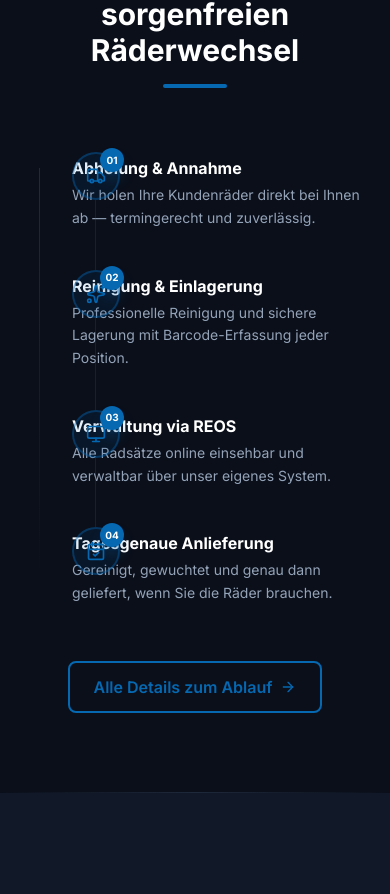
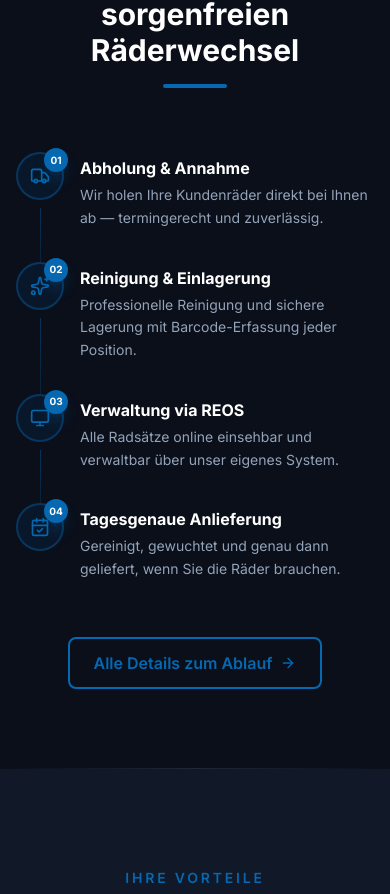
Before and after one commit to Luetfi/raedlogneu, a Next.js app: page / in a window 390 px wide. Shown: the part 3186-4080 px from the top of the page. Built offline with nearby package versions, Linux system fonts and the light colour scheme.

Commit message:
section behebung für mobile

```diff
--- a/src/components/sections/ProcessFlow.tsx
+++ b/src/components/sections/ProcessFlow.tsx
@@ -144,25 +144,14 @@ export default function ProcessFlow() {
           initial="hidden"
           whileInView="visible"
           viewport={{ once: true, margin: '-40px' }}
-          className="lg:hidden relative pl-14"
+          className="lg:hidden flex flex-col"
         >
-          {/* Vertical line */}
-          <div className="absolute left-[23px] top-4 bottom-4 w-px bg-gradient-to-b from-primary/40 via-primary/20 to-transparent" />
-
           {steps.map((step, i) => {
             const Icon = step.icon
             return (
-              <motion.div key={step.number} variants={staggerItem} className="relative pb-10 last:pb-0">
-                {/* Vertical connector animation */}
-                {i < steps.length - 1 && (
-                  <motion.div
-                    variants={verticalConnectorVariant(i)}
-                    className="absolute left-[23px] top-12 bottom-0 w-px bg-primary/25 origin-top"
-                  />
-                )}
-
-                {/* Icon circle */}
-                <div className="absolute left-0 top-0">
+              <motion.div key={step.number} variants={staggerItem} className="flex items-stretch gap-4">
+                {/* Left column: icon + connector */}
+                <div className="flex flex-col items-center shrink-0">
                   <div className="relative">
                     <div className="w-12 h-12 rounded-full border-2 border-primary/40 bg-primary/10 flex items-center justify-center">
                       <Icon className="h-5 w-5 text-primary" />
@@ -171,10 +160,16 @@ export default function ProcessFlow() {
                       {step.number}
                     </span>
                   </div>
+                  {i < steps.length - 1 && (
+                    <motion.div
+                      variants={verticalConnectorVariant(i)}
+                      className="w-px flex-1 bg-gradient-to-b from-primary/40 to-primary/20 origin-top mt-2"
+                    />
+                  )}
                 </div>
 
-                {/* Text */}
-                <div className="pt-1">
+                {/* Right column: text */}
+                <div className={`pt-1 ${i < steps.length - 1 ? 'pb-8' : ''}`}>
                   <h3 className="text-base font-bold text-text-heading">
                     {step.title}
                   </h3>
```
